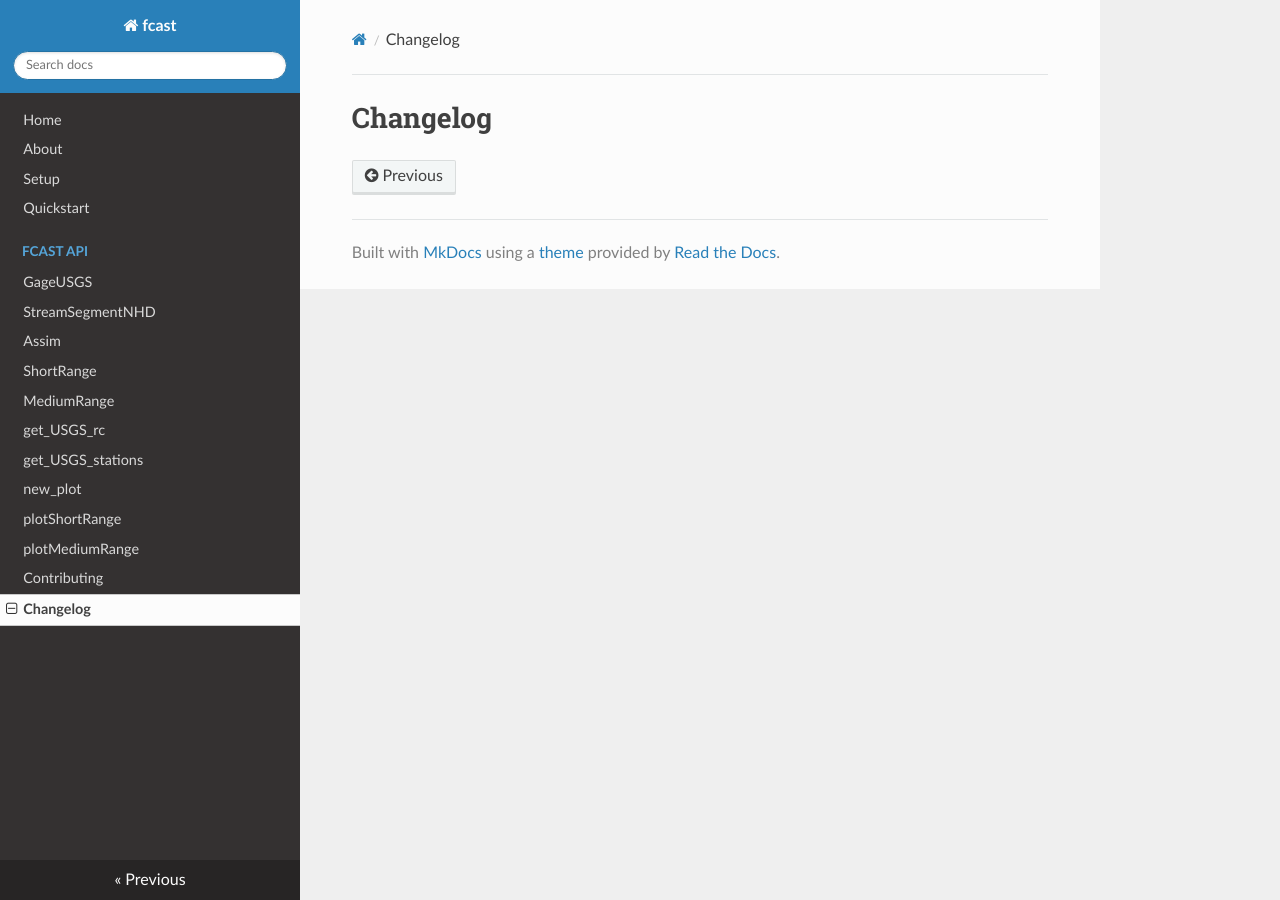
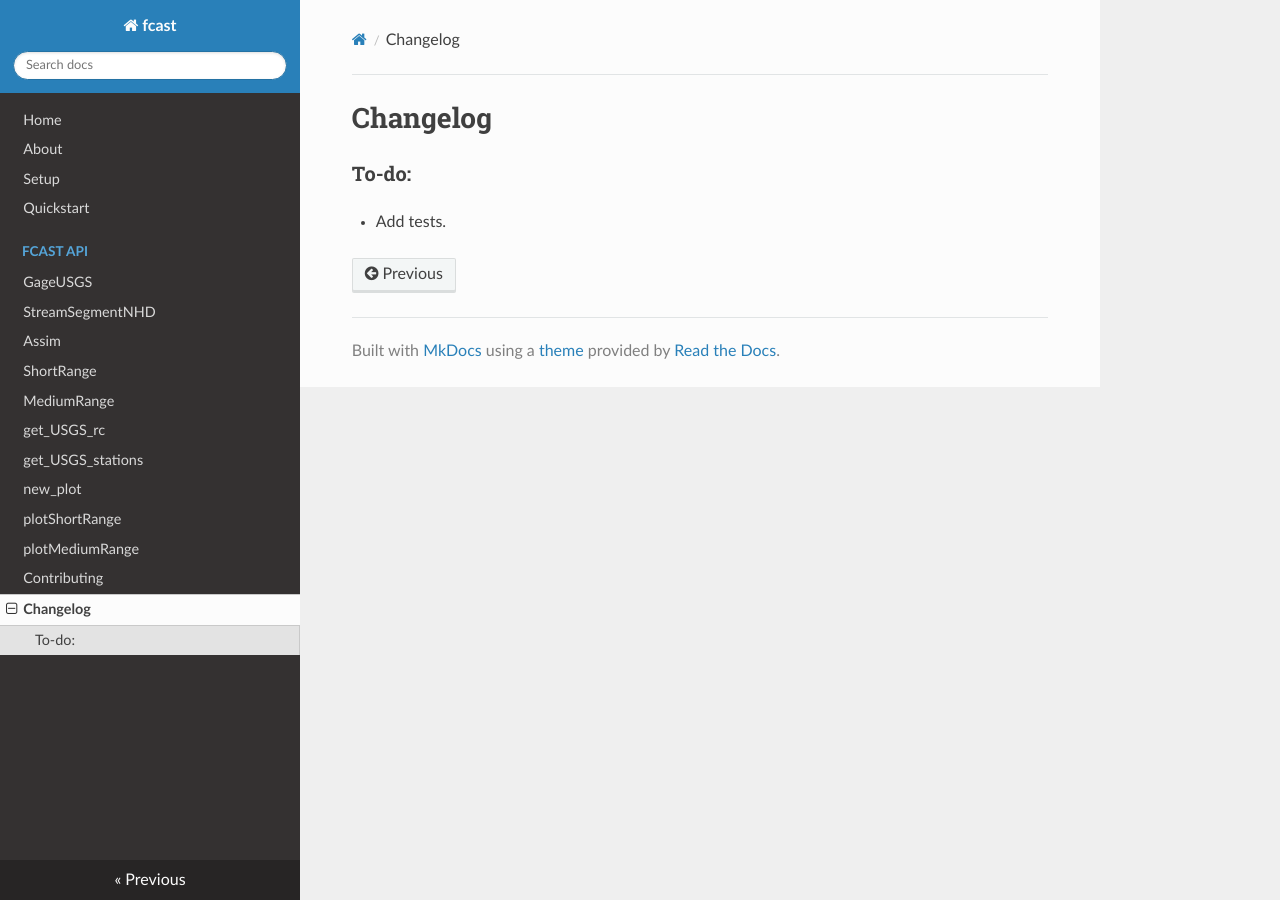
Before and after one commit to Dewberry/fcast, an MkDocs documentation site: the page built from docs/changelog.md, in a window 1280 px wide. Built offline with MkDocs 1.6.1, drawn with Linux system fonts in a browser that asks for light colours; nearby versions of some CDN libraries.

Commit message:
add to-do to changelog

```diff
--- a/docs/changelog.md
+++ b/docs/changelog.md
@@ -1 +1,4 @@
 # Changelog
+
+### To-do:
+ - Add tests.
```
